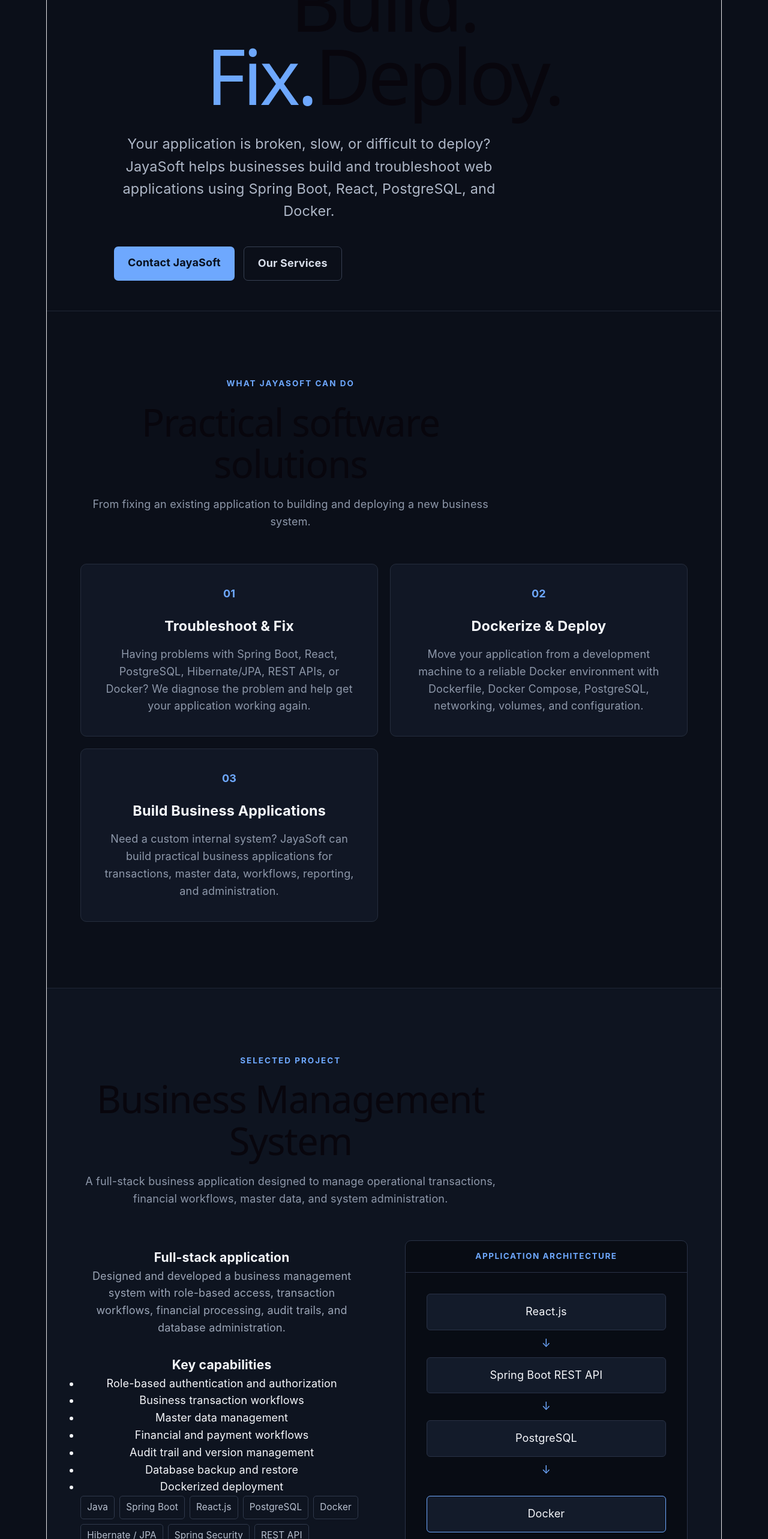
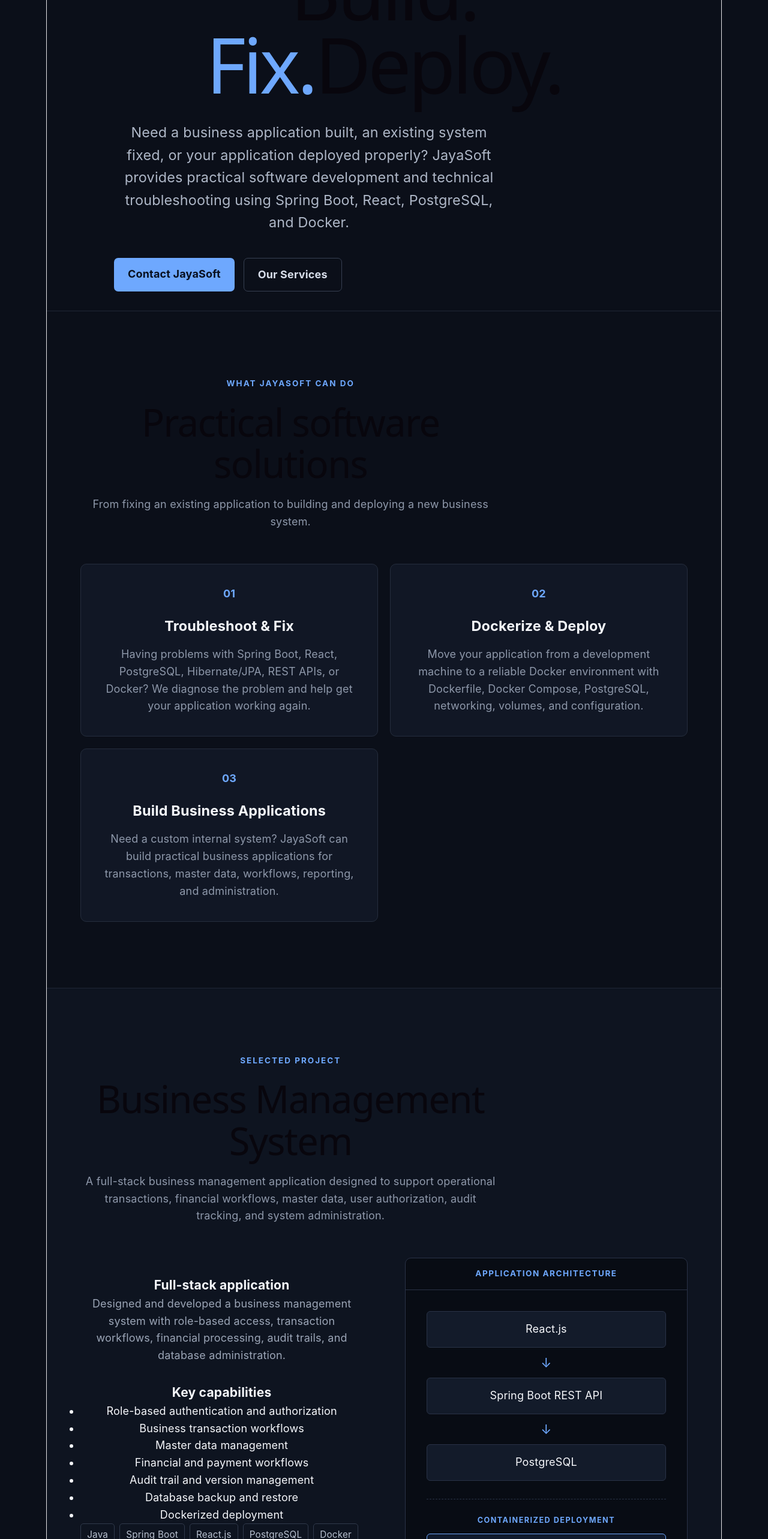
Before and after one commit to jayasoftech/jayasoftech-website, a React (Vite) app: page / in a window 1280 px wide. Shown: the part 234-2800 px from the top of the page at 60% size. Built offline with nearby package versions, Linux system fonts and the light colour scheme.

Commit message:
Improve JayaSoft website design

```diff
--- a/src/App.css
+++ b/src/App.css
@@ -231,6 +231,13 @@
   border: 1px solid #252d3d;
 
   border-radius: 10px;
+
+  transition: transform 0.2s ease, border-color 0.2s ease;
+}
+
+.service-card:hover {
+  transform: translateY(-4px);
+  border-color: #6ea8fe;
 }
 
 .service-number {
@@ -331,28 +338,44 @@
   padding: 35px;
 
   text-align: center;
+}.architecture {
+  padding: 35px;
+  text-align: center;
 }
 
 .architecture-item {
   padding: 15px;
-
   background: #131b2a;
-
   border: 1px solid #293246;
-
   border-radius: 6px;
 }
 
 .arrow {
   color: #6ea8fe;
+  padding: 8px;
+  font-size: 1.2rem;
+}
 
-  padding: 8px;
+.architecture-deployment {
+  margin-top: 30px;
+  padding-top: 25px;
+
+  border-top: 1px dashed #293246;
+}
+
+.deployment-label {
+  margin-bottom: 12px;
+
+  color: #6ea8fe;
+
+  font-size: 0.7rem;
+  font-weight: 700;
+  letter-spacing: 1.5px;
 }
 
 .architecture-item.docker {
-  margin-top: 20px;
-
   border-color: #6ea8fe;
+  background: #101a2c;
 }
 
 
@@ -443,6 +466,7 @@
   }
 
   .hero h1 {
+    font-size: clamp(3rem, 16vw, 5rem);
     letter-spacing: -3px;
   }
 
@@ -494,4 +518,5 @@
     font-size: 0.85rem;
   }
 
+
 }
--- a/src/App.jsx
+++ b/src/App.jsx
@@ -39,10 +39,10 @@
           </h1>
 
           <p className="hero-text">
-             Your application is broken, slow, or difficult to deploy?
-              JayaSoft helps businesses build and troubleshoot
-              web applications using Spring Boot, React, PostgreSQL,
-              and Docker.
+            Need a business application built, an existing system fixed,
+            or your application deployed properly? JayaSoft provides
+            practical software development and technical troubleshooting
+            using Spring Boot, React, PostgreSQL, and Docker.
           </p>
 
           <div className="hero-buttons">
@@ -127,9 +127,10 @@
             </h2>
 
             <p>
-              A full-stack business application designed to manage
-              operational transactions, financial workflows,
-              master data, and system administration.
+              A full-stack business management application designed to
+              support operational transactions, financial workflows,
+              master data, user authorization, audit tracking, and
+              system administration.
             </p>
 
           </div>
@@ -235,12 +236,16 @@
                   PostgreSQL
                 </div>
 
-                <div className="arrow">
-                  ↓
-                </div>
+                <div className="architecture-deployment">
 
-                <div className="architecture-item docker">
-                  Docker
+                  <div className="deployment-label">
+                    CONTAINERIZED DEPLOYMENT
+                  </div>
+
+                  <div className="architecture-item docker">
+                    Docker
+                  </div>
+
                 </div>
 
               </div>
@@ -348,7 +353,7 @@
           <div className="contact-actions">
 
             <a
-              href="mailto:contact@jayasoftech.com"
+              href="mailto:jayasoftdigital9@gmail.com"
               className="btn primary"
             >
               Email JayaSoft
```
Lines whose indentation alone changed are shown as unchanged.
